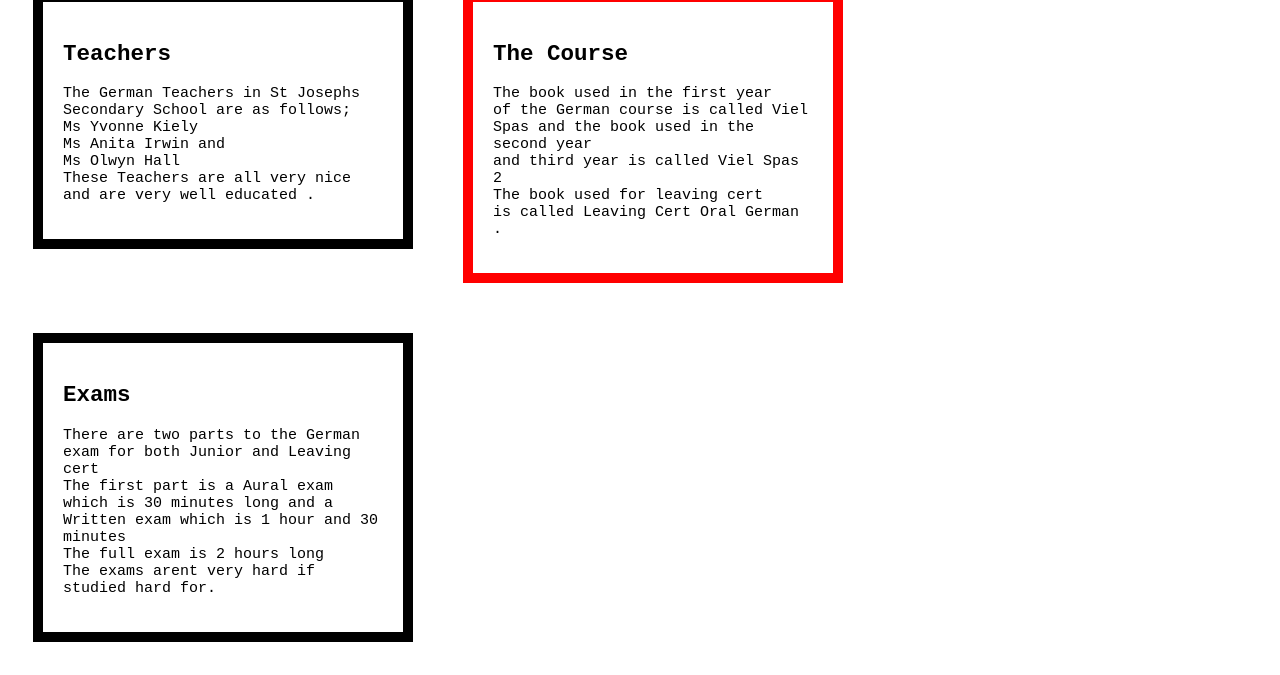
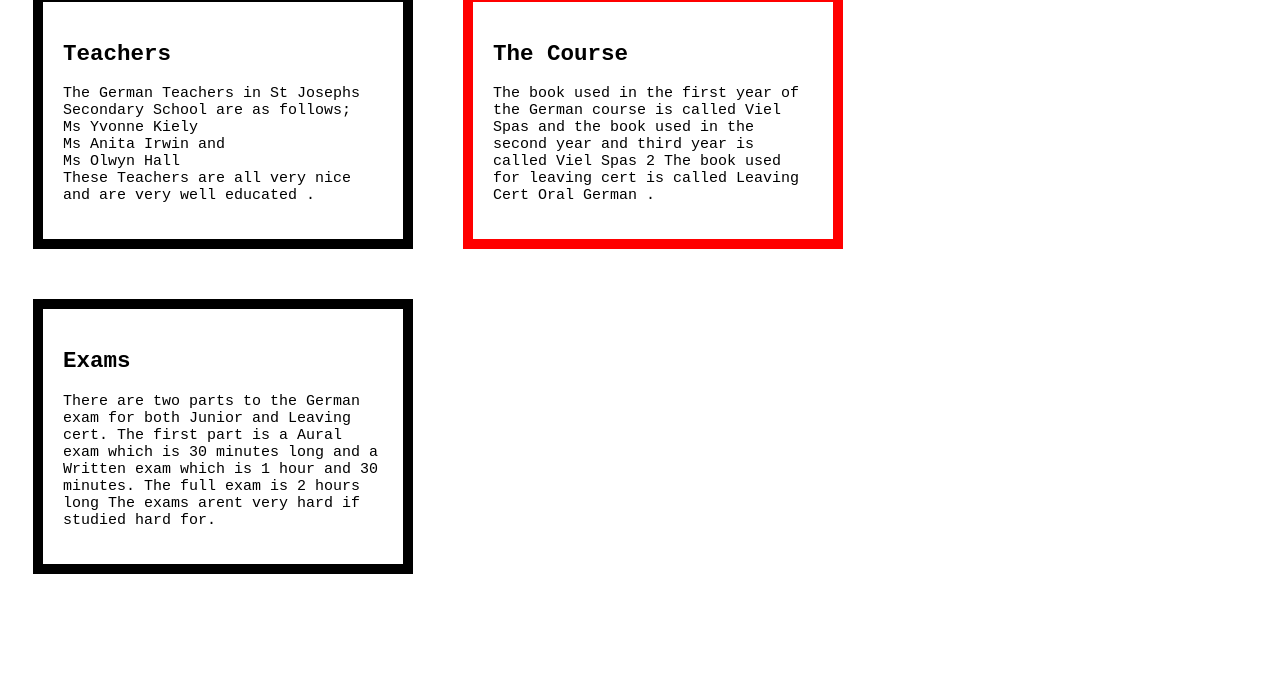
Before and after one commit to STJRush/sitegerman.github.io, a plain HTML site: page index.html in a window 1280 px wide. Shown: the part 301-976 px from the top of the page. After the commit the page ends 908 px from the top, so only its background shows below. Drawn offline with Linux system fonts and the light colour scheme.

Commit message:
Update index.html

```diff
--- a/index.html
+++ b/index.html
@@ -40,15 +40,15 @@
   <div class="row">
   <div class="column side">
     <h2>Teachers</h2>
-    <p>The German Teachers in St Josephs <br>Secondary School are as follows;<br>Ms Yvonne Kiely<br>Ms Anita Irwin and<br>Ms Olwyn Hall<br>These Teachers are all very nice and are very well educated .                                                                                    </p>
+    <p>The German Teachers in St Josephs <br>Secondary School are as follows;<br>Ms Yvonne Kiely<br>Ms Anita Irwin and<br>Ms Olwyn Hall<br>These Teachers are all very nice and are very well educated .</p>
   </div>
   <div class="column middle">
     <h2>The Course</h2>
-    <p>The book used in the first year<br> of the German course is called Viel Spas and the book used in the second year <br>and third year is called Viel Spas 2<br> The book used for leaving cert<br> is called Leaving Cert Oral German .                                                    </p>
+    <p>The book used in the first year of the German course is called Viel Spas and the book used in the second year and third year is called Viel Spas 2 The book used for leaving cert is called Leaving Cert Oral German .</p>
   </div>
   <div class="column side">
     <h2>Exams</h2>
-    <p>There are two parts to the German exam for both Junior and Leaving cert<br>The first part is a Aural exam which is 30 minutes long and a Written exam which is 1 hour and 30 minutes<br>The full exam is 2 hours long<br>The exams arent very hard if studied hard for.</p>
+    <p>There are two parts to the German exam for both Junior and Leaving cert. The first part is a Aural exam which is 30 minutes long and a Written exam which is 1 hour and 30 minutes. The full exam is 2 hours long The exams arent very hard if studied hard for.</p>
   </div>
 </div>
 
```
